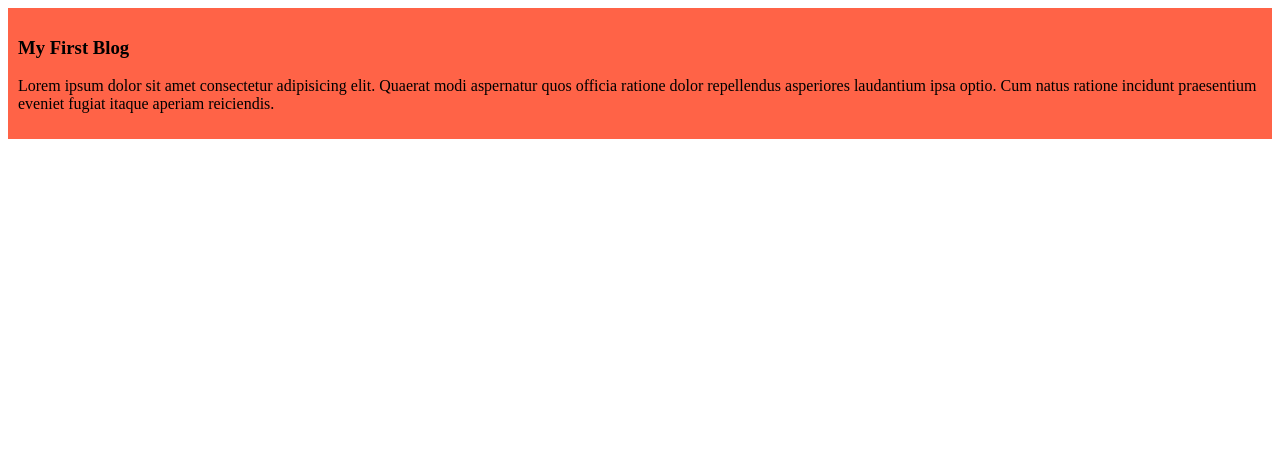
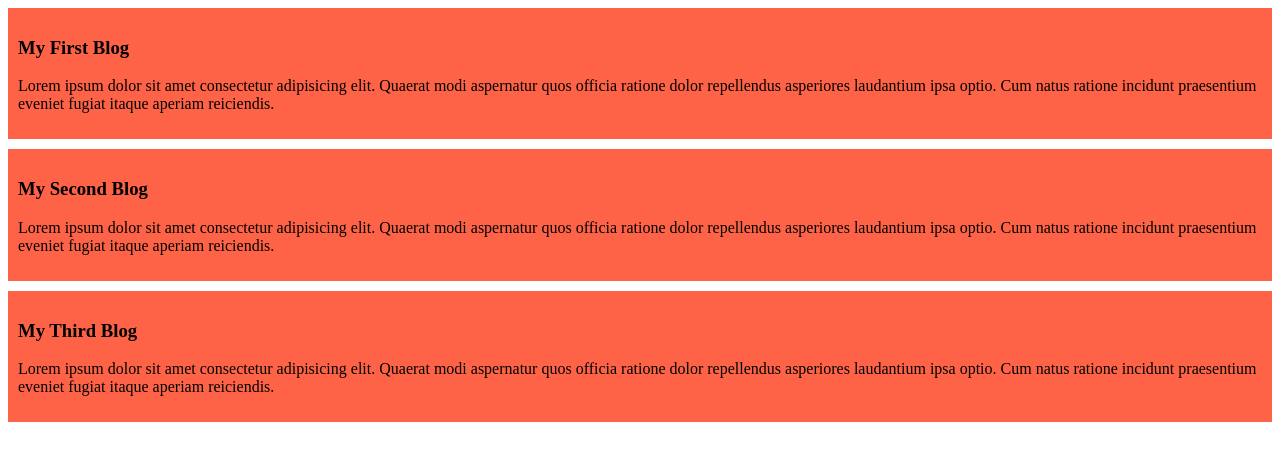
Before and after one commit to Rifat-D/Sample-Git-Repository, a plain HTML site: page index.html in a window 1280 px wide. Drawn offline with Linux system fonts and the light colour scheme.

Commit message:
My Second Blog Added

```diff
--- a/Style/Style.css
+++ b/Style/Style.css
@@ -1,4 +1,5 @@
 div {
     background-color: tomato;
     padding: 10px;
+    margin-bottom: 10px;
 }
--- a/index.html
+++ b/index.html
@@ -15,6 +15,18 @@
             repellendus asperiores laudantium ipsa optio. Cum natus ratione incidunt praesentium eveniet fugiat itaque
             aperiam reiciendis.</p>
     </div>
+    <div>
+        <h3>My Second Blog</h3>
+        <p>Lorem ipsum dolor sit amet consectetur adipisicing elit. Quaerat modi aspernatur quos officia ratione dolor
+            repellendus asperiores laudantium ipsa optio. Cum natus ratione incidunt praesentium eveniet fugiat itaque
+            aperiam reiciendis.</p>
+    </div>
+    <div>
+        <h3>My Third Blog</h3>
+        <p>Lorem ipsum dolor sit amet consectetur adipisicing elit. Quaerat modi aspernatur quos officia ratione dolor
+            repellendus asperiores laudantium ipsa optio. Cum natus ratione incidunt praesentium eveniet fugiat itaque
+            aperiam reiciendis.</p>
+    </div>
 
 </body>
 
```
